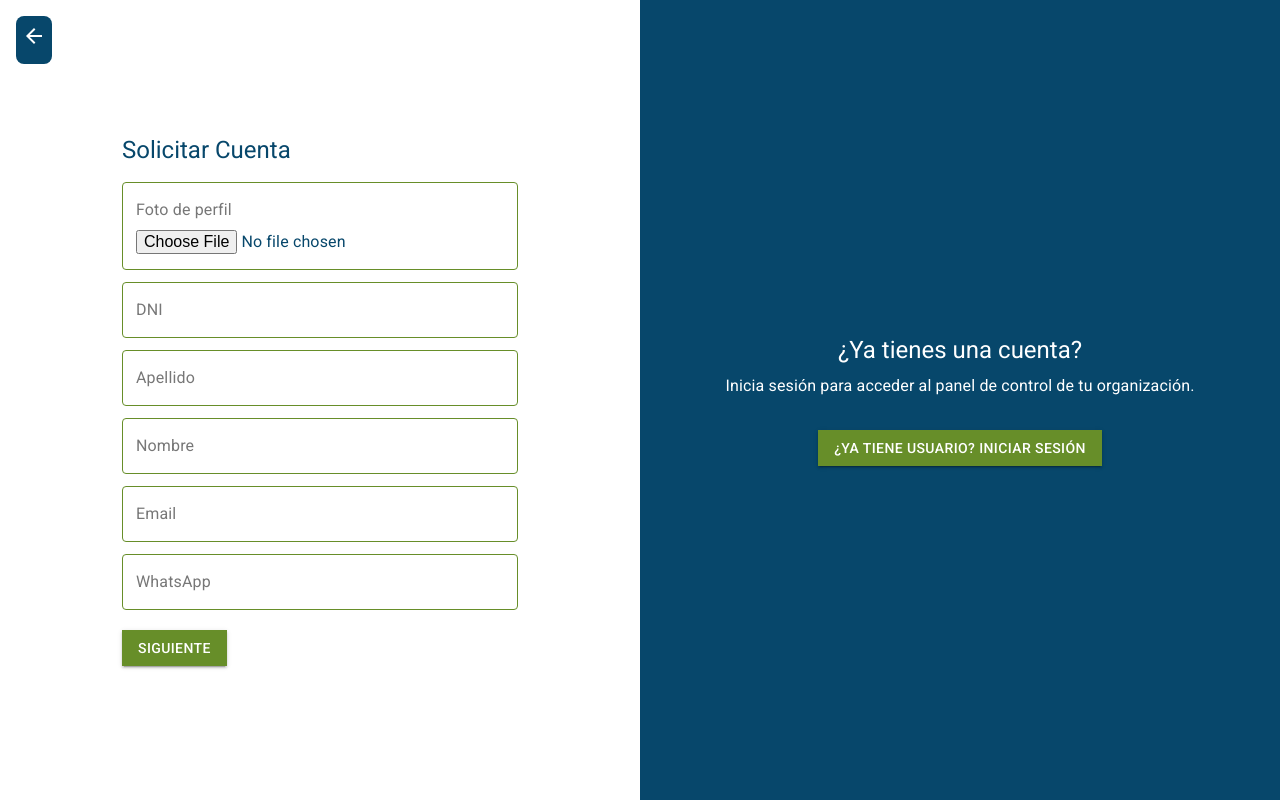
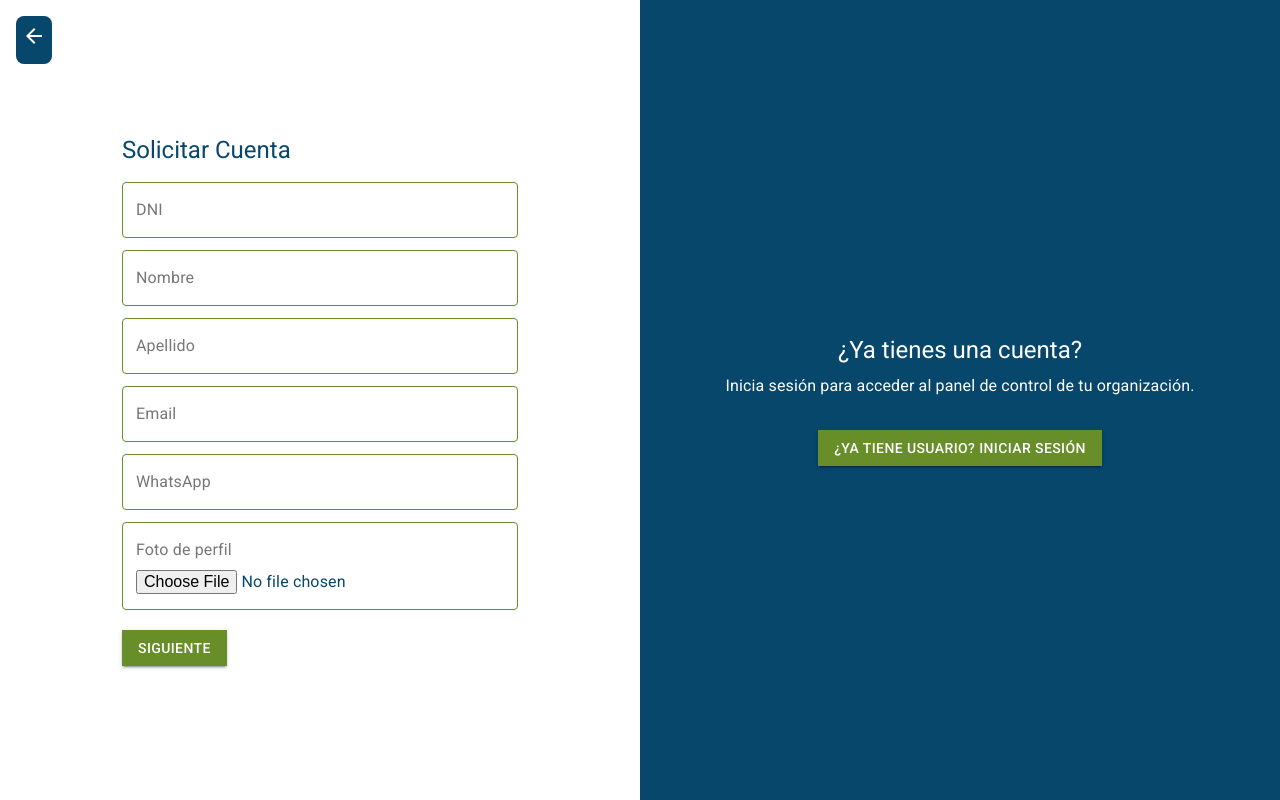
Before and after one commit to MarcosRillo/EATT, a Next.js app: page /login in a window 1280 px wide. Both pictures are taken after a click on the button "¿DESEA UNA CUENTA? SOLICITAR CUENTA DE ACCESO". Built offline with nearby package versions, Linux system fonts and the light colour scheme.

Commit message:
ordene los campos del register

```diff
--- a/src/app/login/page.jsx
+++ b/src/app/login/page.jsx
@@ -77,20 +77,20 @@ function LoginPage() {
             </Typography>
             {currentStep === 1 && (
               <div>
+                <TextField label="DNI" />
+                <TextField label="Nombre" />
+                <TextField label="Apellido" />
+                <TextField label="Email" type="email" />
+                <TextField label="WhatsApp" />
                 <TextField
                   label="Foto de perfil"
                   type="file"
                   sx={{
                     '& .MuiInputBase-input[type="file"]': {
-                      paddingTop: "3em", // Ajusta este valor según sea necesario
+                      paddingTop: "3em",
                     },
                   }}
                 />
-                <TextField label="DNI" />
-                <TextField label="Apellido" />
-                <TextField label="Nombre" />
-                <TextField label="Email" type="email" />
-                <TextField label="WhatsApp" />
                 <Button
                   variant="contained"
                   color="secondary"
```
